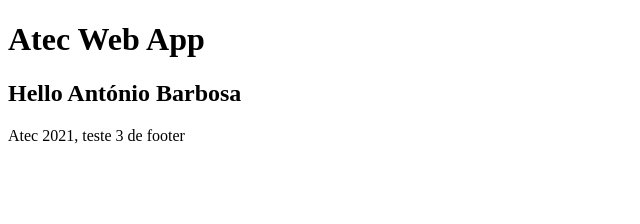
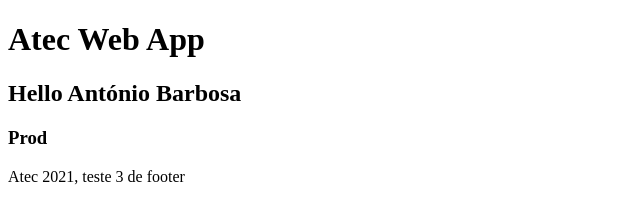
Before and after one commit to nhilus/atec-web-app, a plain HTML site: page index.html in a window 1280 px wide. Shown: the whole page, without its empty margins (0-640 px from the left). Drawn offline with Linux system fonts and the light colour scheme.

Commit message:
H3 changed and fixed

```diff
--- a/index.html
+++ b/index.html
@@ -10,6 +10,7 @@
 
     <h1>Atec Web App</h1>
     <h2>Hello António Barbosa</h2>
+    <h3>Prod</h3>
 
     <footer>Atec 2021, teste 3 de footer</footer>
 
```
